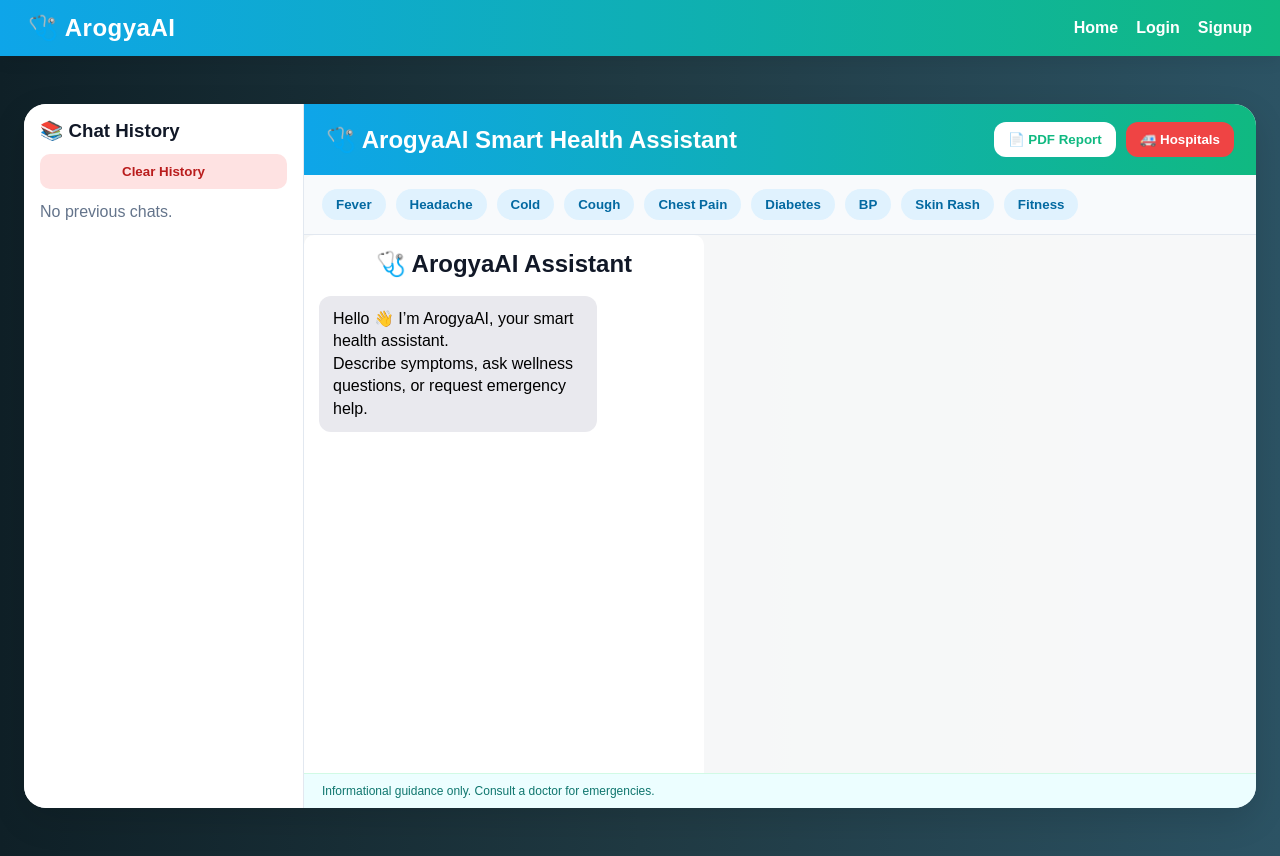
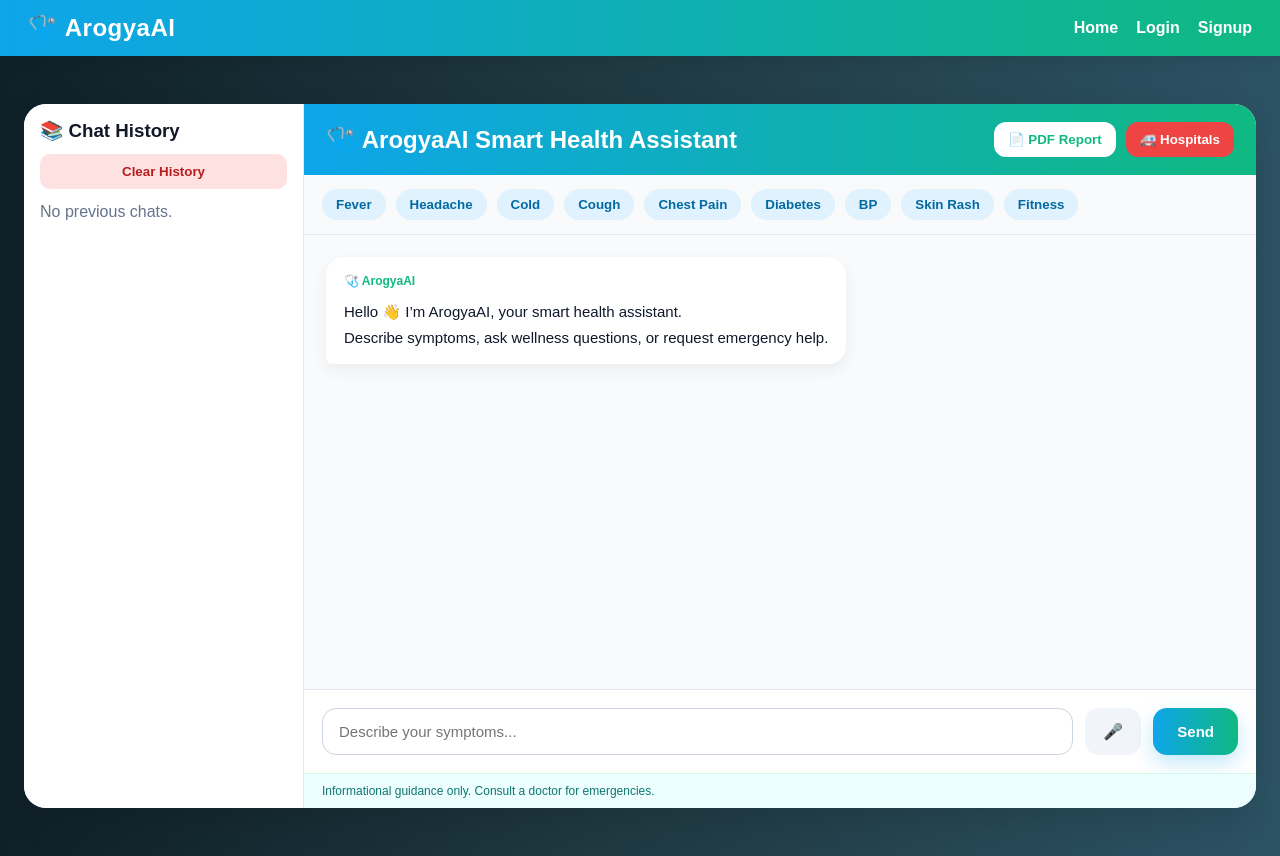
Before and after one commit to phanikalyani/arogyaai-agent, a React (Create React App) app in the folder frontend/: page / in a window 1280 px wide. Built offline with nearby package versions, Linux system fonts and the light colour scheme.

Commit message:
Refactor ChatBox to support voice input and loading state

```diff
--- a/frontend/src/components/ChatBox.jsx
+++ b/frontend/src/components/ChatBox.jsx
@@ -1,77 +1,265 @@
-import React, { useState } from "react";
-import MessageBubble from "../components/MessageBubble";
-import Loader from "./Loader";
+// ChatBox.jsx
 
-function ChatBox({ messages, onSend }) {
-  const [input, setInput] = useState("");
-  const [loading, setLoading] = useState(false);
+import React, { useState, useRef, useEffect } from "react";
 
-  const handleSubmit = async () => {
-    if (!input.trim()) return;
+function ChatBox({ messages, onSend, loading = false }) {
+  const [text, setText] = useState("");
+  const messagesEndRef = useRef(null);
+  const recognitionRef = useRef(null);
 
-    setLoading(true);
-    await onSend(input);
-    setInput("");
-    setLoading(false);
+  const handleSubmit = (e) => {
+    e.preventDefault();
+
+    if (!text.trim() || loading) return;
+
+    onSend(text);
+    setText("");
   };
 
+  const startVoice = () => {
+    const SpeechRecognition =
+      window.SpeechRecognition ||
+      window.webkitSpeechRecognition;
+
+    if (!SpeechRecognition) {
+      alert(
+        "Voice recognition is not supported in this browser."
+      );
+      return;
+    }
+
+    const recognition = new SpeechRecognition();
+    recognition.lang = "en-US";
+    recognition.interimResults = false;
+    recognition.maxAlternatives = 1;
+
+    recognition.onresult = (event) => {
+      const spokenText =
+        event.results[0][0].transcript;
+
+      setText(spokenText);
+    };
+
+    recognition.start();
+    recognitionRef.current = recognition;
+  };
+
+  useEffect(() => {
+    messagesEndRef.current?.scrollIntoView({
+      behavior: "smooth",
+    });
+  }, [messages, loading]);
+
   return (
-    <div style={styles.container}>
-      <h2 style={styles.header}>🩺 ArogyaAI Assistant</h2>
+    <div
+      style={{
+        height: "100%",
+        display: "flex",
+        flexDirection: "column",
+        background: "#ffffff",
+      }}
+    >
+      {/* Messages */}
+      <div
+        style={{
+          flex: 1,
+          overflowY: "auto",
+          padding: "22px",
+          background: "#f8fafc",
+        }}
+      >
+        {messages.length === 0 && (
+          <div
+            style={{
+              textAlign: "center",
+              marginTop: "140px",
+              color: "#64748b",
+              fontSize: "18px",
+              lineHeight: "1.8",
+            }}
+          >
+            Try:
+            <br />
+            • Fever for 2 days
+            <br />
+            • Headache remedies
+            <br />
+            • Nearby hospitals
+            <br />
+            • Diet for diabetes
+          </div>
+        )}
 
-      <div style={styles.chatArea}>
-        {messages.map((msg, index) => (
-          <MessageBubble key={index} message={msg} />
-        ))}
-        {loading && <Loader />}
+        {messages.map((msg, index) => {
+          const isUser = msg.sender === "user";
+
+          return (
+            <div
+              key={index}
+              style={{
+                display: "flex",
+                justifyContent: isUser
+                  ? "flex-end"
+                  : "flex-start",
+                marginBottom: "16px",
+              }}
+            >
+              <div
+                style={{
+                  maxWidth: "78%",
+                  padding: "14px 18px",
+                  borderRadius: "18px",
+                  background: isUser
+                    ? "#0ea5e9"
+                    : "#ffffff",
+                  color: isUser
+                    ? "white"
+                    : "#0f172a",
+                  boxShadow:
+                    "0 6px 16px rgba(0,0,0,0.06)",
+                  lineHeight: "1.7",
+                  fontSize: "15px",
+                  whiteSpace: "pre-wrap",
+                  borderBottomRightRadius: isUser
+                    ? "6px"
+                    : "18px",
+                  borderBottomLeftRadius: isUser
+                    ? "18px"
+                    : "6px",
+                }}
+              >
+                {!isUser && (
+                  <div
+                    style={{
+                      fontSize: "12px",
+                      fontWeight: "700",
+                      color: "#10b981",
+                      marginBottom: "8px",
+                    }}
+                  >
+                    🩺 ArogyaAI
+                  </div>
+                )}
+
+                {msg.text}
+                {/* Risk Badge */}
+                {msg.risk && (
+                  <div
+                    style={{
+                      marginTop: "10px",
+                      padding: "8px 12px",
+                      borderRadius: "12px",
+                      background: msg.risk.bg,
+                      color: msg.risk.color,
+                      fontWeight: "700",
+                      fontSize: "13px",
+                      display: "inline-block",
+                    }}
+                  >
+                    {msg.risk.label}
+                  </div>
+                )}
+              </div>
+            </div>
+          );
+        })}
+
+        {/* Typing Indicator */}
+        {loading && (
+          <div
+            style={{
+              display: "flex",
+              justifyContent: "flex-start",
+              marginBottom: "16px",
+            }}
+          >
+            <div
+              style={{
+                padding: "14px 18px",
+                borderRadius: "18px",
+                background: "#ffffff",
+                boxShadow:
+                  "0 6px 16px rgba(0,0,0,0.06)",
+                color: "#10b981",
+                fontWeight: "700",
+              }}
+            >
+              🩺 ArogyaAI is typing...
+            </div>
+          </div>
+        )}
+
+        <div ref={messagesEndRef} />
       </div>
 
-      <div style={styles.inputArea}>
+      {/* Input Area */}
+      <form
+        onSubmit={handleSubmit}
+        style={{
+          display: "flex",
+          gap: "12px",
+          padding: "18px",
+          background: "white",
+          borderTop: "1px solid #e2e8f0",
+        }}
+      >
         <input
-          style={styles.input}
-          value={input}
-          onChange={(e) => setInput(e.target.value)}
-          placeholder="Enter symptoms..."
+          type="text"
+          value={text}
+          onChange={(e) =>
+            setText(e.target.value)
+          }
+          placeholder="Describe your symptoms..."
+          style={{
+            flex: 1,
+            padding: "14px 16px",
+            borderRadius: "14px",
+            border: "1px solid #cbd5e1",
+            fontSize: "15px",
+            outline: "none",
+          }}
         />
-        <button style={styles.button} onClick={handleSubmit}>
+        <button
+          type="button"
+          onClick={startVoice}
+          style={{
+            padding: "14px 18px",
+            border: "none",
+            borderRadius: "14px",
+            background: "#f1f5f9",
+            fontWeight: "700",
+            fontSize: "16px",
+            cursor: "pointer",
+          }}
+        >
+          🎤
+        </button>
+
+        <button
+          type="submit"
+          disabled={loading}
+          style={{
+            padding: "14px 24px",
+            border: "none",
+            borderRadius: "14px",
+            background:
+              "linear-gradient(90deg,#0ea5e9,#10b981)",
+            color: "white",
+            fontWeight: "700",
+            fontSize: "15px",
+            cursor: loading
+              ? "not-allowed"
+              : "pointer",
+            opacity: loading ? 0.7 : 1,
+            boxShadow:
+              "0 8px 20px rgba(14,165,233,0.25)",
+          }}
+        >
           Send
         </button>
-      </div>
+      </form>
     </div>
   );
 }
 
-const styles = {
-  container: {
-    width: "400px",
-    background: "#fff",
-    borderRadius: "10px",
-    padding: "15px",
-    display: "flex",
-    flexDirection: "column",
-    height: "80vh",
-  },
-  header: {
-    textAlign: "center",
-  },
-  chatArea: {
-    flex: 1,
-    overflowY: "auto",
-    margin: "10px 0",
-  },
-  inputArea: {
-    display: "flex",
-  },
-  input: {
-    flex: 1,
-    padding: "10px",
-  },
-  button: {
-    padding: "10px",
-    background: "#007bff",
-    color: "#fff",
-    border: "none",
-  },
-};
-
 export default ChatBox;
```
